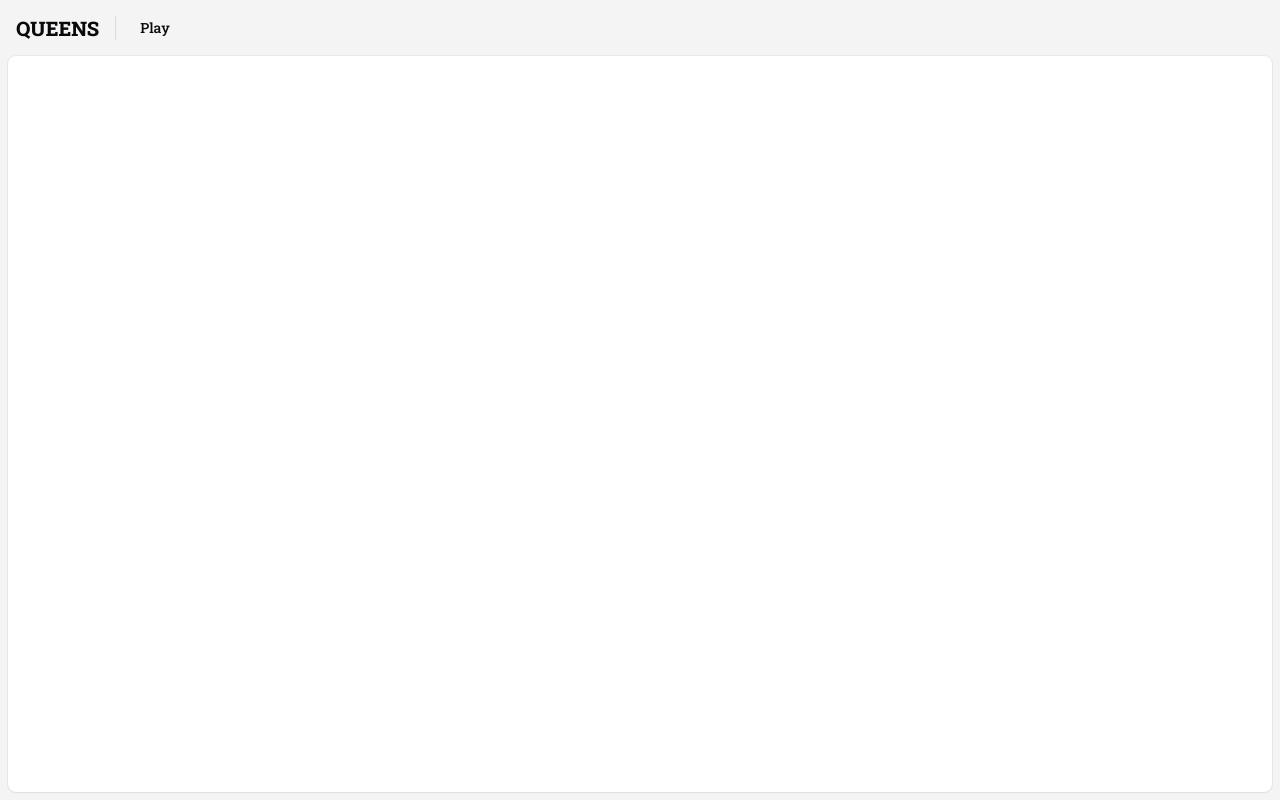
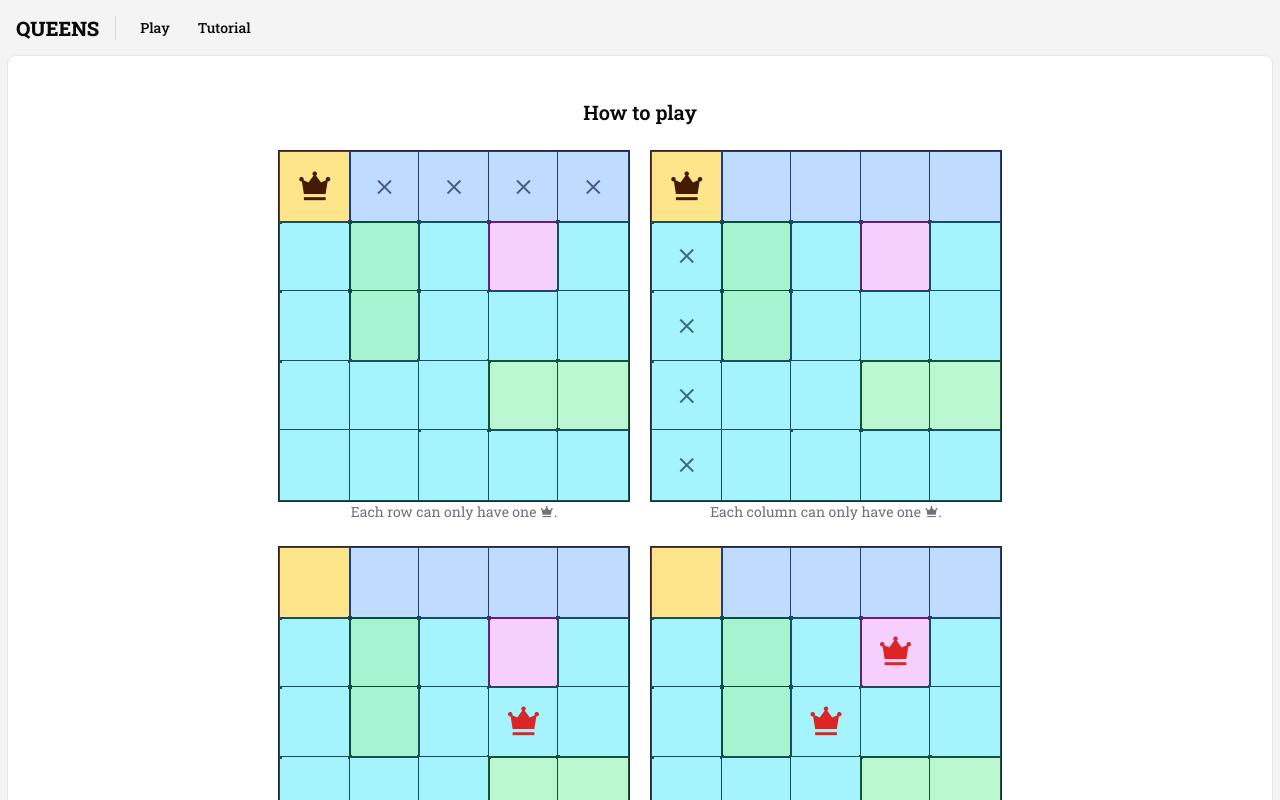
Before and after one commit to cloudyyoung/games, a React (Vite) app: page /tutorial in a window 1280 px wide. Before the commit this address had no page. Shown: the top 800 px of the page. Built offline with nearby package versions, Linux system fonts and the light colour scheme.

Commit message:
Add tutorial page

```diff
--- a/src/App.tsx
+++ b/src/App.tsx
@@ -3,6 +3,7 @@ import Play from "./pages/play";
 import { StackedLayout } from "./components/stacked-layout";
 import { AppNavbar } from "./components/app/navbar";
 import { AppSidebar } from "./components/app/sidebar";
+import Tutorial from "./pages/tutorial";
 
 export const App = () => {
 
@@ -12,6 +13,7 @@ export const App = () => {
         <StackedLayout navbar={<AppNavbar />} sidebar={<AppSidebar />}>
           <Routes>
             <Route path="/" element={<Play />} />
+            <Route path="/tutorial" element={<Tutorial />} />
           </Routes>
         </StackedLayout>
       </BrowserRouter>
--- a/src/components/app/navbar.tsx
+++ b/src/components/app/navbar.tsx
@@ -6,7 +6,8 @@ export const AppNavbar = () => {
       <NavbarLabel className="uppercase font-extrabold text-xl">Queens</NavbarLabel>
       <NavbarDivider className="max-lg:hidden" />
       <NavbarSection className="max-lg:hidden">
-        <NavbarItem href='/' key='play'>Play</NavbarItem>
+        <NavbarItem href='/'>Play</NavbarItem>
+        <NavbarItem href='/tutorial'>Tutorial</NavbarItem>
       </NavbarSection>
       <NavbarSpacer />
     </Navbar>
--- a/src/components/app/sidebar.tsx
+++ b/src/components/app/sidebar.tsx
@@ -9,6 +9,7 @@ export const AppSidebar = () => {
       <SidebarBody>
         <SidebarSection>
           <SidebarItem href='/'>Play</SidebarItem>
+          <SidebarItem href='/tutorial'>Tutorial</SidebarItem>
         </SidebarSection>
       </SidebarBody>
     </Sidebar>
--- a/src/components/stacked-layout.tsx
+++ b/src/components/stacked-layout.tsx
@@ -71,7 +71,7 @@ export function StackedLayout({
       {/* Content */}
       <main className="flex flex-1 flex-col pb-2 lg:px-2">
         <div className="grow p-6 lg:rounded-lg lg:bg-white lg:p-10 lg:shadow-sm lg:ring-1 lg:ring-zinc-950/5 dark:lg:bg-zinc-900 dark:lg:ring-white/10">
-          <div className="mx-auto max-w-6xl">{children}</div>
+          <div className="mx-auto max-w-3xl">{children}</div>
         </div>
       </main>
     </div>
--- a/src/index.css
+++ b/src/index.css
@@ -10,5 +10,5 @@
 }
 
 html {
-  @apply font-serif select-none bg-white lg:bg-zinc-100 dark:bg-zinc-900 dark:lg:bg-zinc-950 text-zinc-950 dark:text-white;
+  @apply font-serif select-none bg-white lg:bg-zinc-100 dark:bg-zinc-900 dark:lg:bg-zinc-950 text-zinc-950 dark:text-white overflow-x-hidden;
 }
--- a/src/pages/play.tsx
+++ b/src/pages/play.tsx
@@ -2,15 +2,10 @@ import { useEffect, useState } from "react"
 import { useElapsedTime } from 'use-elapsed-time'
 
 import { Button } from "../components/button"
-import { Text } from "../components/text"
-import { Heading } from "../components/heading"
 import { SlotsType, SlotType } from "../types/slot"
 import { checkQueensSlots, generateSlots, toggleCrossed } from "../utils/helpers"
 import { SIZE_BOARD, SIZE_N } from "../utils/constants"
 import { Slot } from "../components/slot"
-import Queen from "../components/queen"
-import ExampleGrid from "../components/example"
-import { EACH_COLOR_REGION_EXAMPLE, EACH_COLUMN_EXAMPLE, EACH_ROW_EXAMPLE, QUEENS_TOUCHING_EXAMPLE } from "../utils/examples"
 
 export const Play = () => {
   const [slots, setSlots] = useState<SlotsType>([])
@@ -59,8 +54,7 @@ export const Play = () => {
 
   return (
     <>
-      <div className="max-w-2xl mx-auto">
-        <div className="h-fit w-full space-y-6">
+      <div className="space-y-6">
         <div className="flex justify-between text-zinc-700 dark:text-zinc-400 tabular-nums">
           <div className="flex flex-row items-center gap-1">
             <span className="material-symbols-sharp">steps</span>
@@ -87,42 +81,13 @@ export const Play = () => {
         </div>
 
         <div className="flex justify-center space-x-4">
-            {!satisfied && <Button onClick={onReset} outline>Reset</Button>}
-            <Button onClick={onNewGame}>New Game</Button>
+          {!satisfied && <Button onClick={onReset} outline>Reset Board</Button>}
+          {satisfied && <Button onClick={onNewGame}>New Game</Button>}
         </div>
 
-          <div className="flex justify-center">
+        {/* <div className="flex justify-center">
           <svg xmlns="http://www.w3.org/2000/svg" className="h-px w-full" fill="none"><defs><pattern id=":S2:" patternUnits="userSpaceOnUse" width="16" height="1"><line className="stroke-zinc-950 dark:stroke-white" x1="0" x2="16" y1="0.5" y2="0.5" strokeDasharray="2 2" strokeWidth="1.5" strokeOpacity="0.1" strokeLinejoin="round"></line></pattern></defs><rect width="100%" height="100%" fill="url(#:S2:)"></rect></svg>
-          </div>
-
-          <div className="text-center">
-            <Heading>How to play</Heading>
-            <div className="p-6">
-              <div className="grid grid-cols-2 grid-rows-2 gap-x-6 gap-y-0">
-                <div>
-                  <ExampleGrid slots={EACH_ROW_EXAMPLE} />
-                  <Text>Each row can only have one <Queen />.</Text>
-                </div>
-
-                <div>
-                  <ExampleGrid slots={EACH_COLUMN_EXAMPLE} />
-                  <Text>Each column can only have one <Queen />.</Text>
-                </div>
-
-
-                <div>
-                  <ExampleGrid slots={EACH_COLOR_REGION_EXAMPLE} />
-                  <Text>Each color region can only have one <Queen />.</Text>
-                </div>
-
-                <div>
-                  <ExampleGrid slots={QUEENS_TOUCHING_EXAMPLE} />
-                  <Text>Two <Queen /> cannot touch each other, not even diagonally.</Text>
-                </div>
-              </div>
-            </div>
-          </div>
-        </div>
+        </div> */}
       </div>
     </>
   )
--- /dev/null
+++ b/src/pages/tutorial.tsx
@@ -0,0 +1,40 @@
+import { Text } from "../components/text"
+import { Heading } from "../components/heading"
+
+import Queen from "../components/queen"
+import ExampleGrid from "../components/example"
+import { EACH_COLOR_REGION_EXAMPLE, EACH_COLUMN_EXAMPLE, EACH_ROW_EXAMPLE, QUEENS_TOUCHING_EXAMPLE } from "../utils/examples"
+
+const Tutorial = () => {
+  return (
+    <div className="text-center">
+      <Heading>How to play</Heading>
+      <div className="p-6">
+        <div className="grid grid-cols-2 grid-rows-2 gap-x-6 gap-y-0">
+          <div>
+            <ExampleGrid slots={EACH_ROW_EXAMPLE} />
+            <Text>Each row can only have one <Queen />.</Text>
+          </div>
+
+          <div>
+            <ExampleGrid slots={EACH_COLUMN_EXAMPLE} />
+            <Text>Each column can only have one <Queen />.</Text>
+          </div>
+
+
+          <div>
+            <ExampleGrid slots={EACH_COLOR_REGION_EXAMPLE} />
+            <Text>Each color region can only have one <Queen />.</Text>
+          </div>
+
+          <div>
+            <ExampleGrid slots={QUEENS_TOUCHING_EXAMPLE} />
+            <Text>Two <Queen /> cannot touch each other, not even diagonally.</Text>
+          </div>
+        </div>
+      </div>
+    </div>
+  )
+}
+
+export default Tutorial
```
Lines whose indentation alone changed are shown as unchanged.
